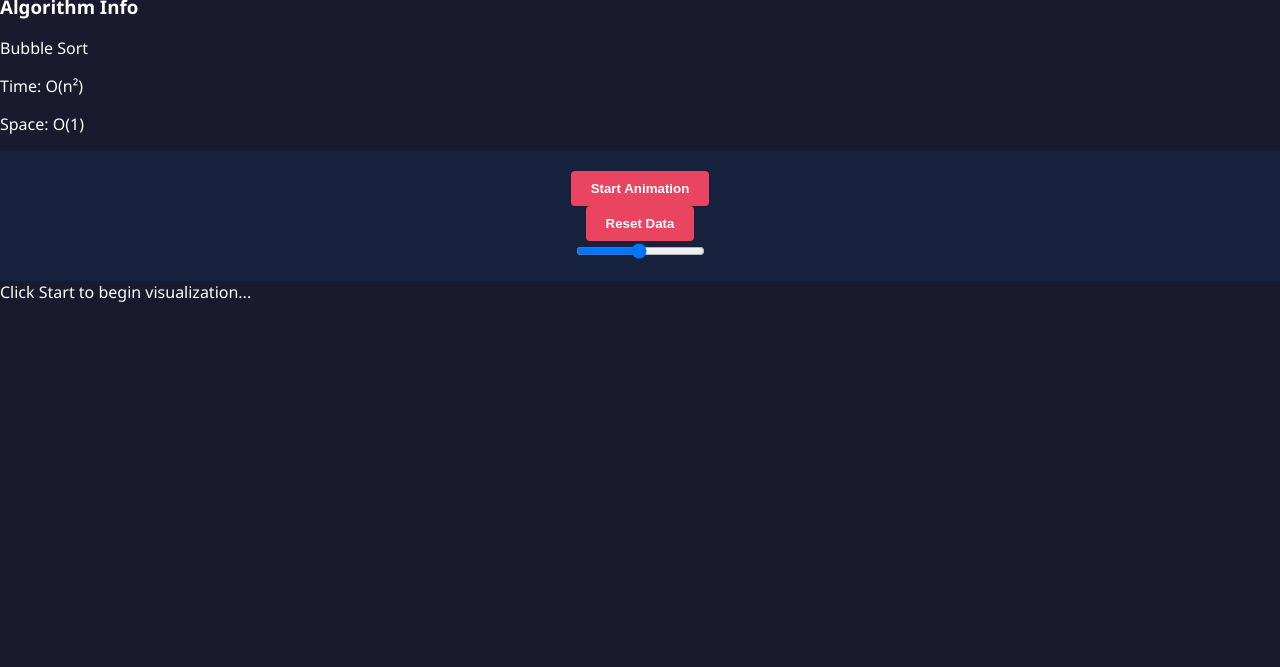
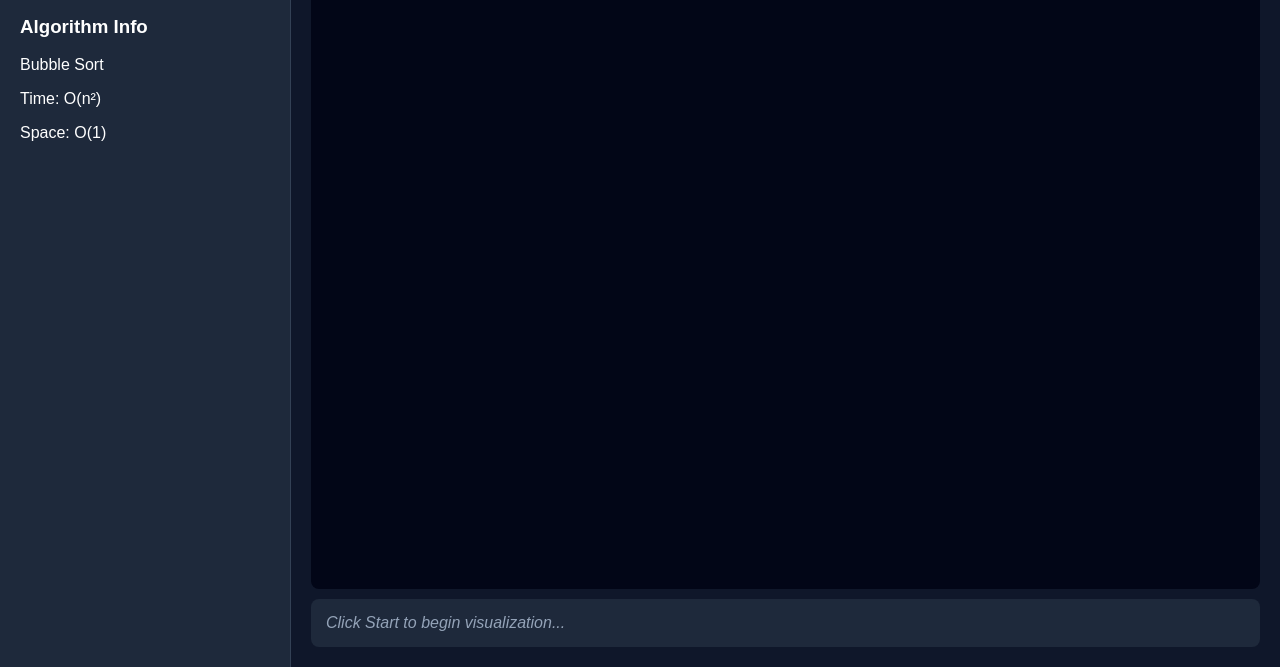
Before and after one commit to u22cs249/MINI, a plain HTML site: page index.html in a window 1280 px wide. Shown: the part 133-800 px from the top of the page. Drawn offline with Linux system fonts and the light colour scheme.

Commit message:
Update style.css

```diff
--- a/style.css
+++ b/style.css
@@ -1,48 +1,38 @@
-body {
-    margin: 0;
-    font-family: 'Segoe UI', Tahoma, Geneva, Verdana, sans-serif;
-    background-color: #1a1a2e;
-    color: white;
+:root {
+    --bg: #0f172a;
+    --sidebar: #1e293b;
+    --accent: #38bdf8;
+    --success: #4ade80;
+    --danger: #fb7185;
 }
 
-header {
+body { margin: 0; background: var(--bg); color: white; font-family: sans-serif; }
+.app-container { display: flex; height: 100vh; }
+
+.sidebar { width: 250px; background: var(--sidebar); padding: 20px; border-right: 1px solid #334155; }
+.main-content { flex-grow: 1; display: flex; flex-direction: column; padding: 20px; }
+
+.toolbar { display: flex; gap: 15px; align-items: center; margin-bottom: 20px; }
+#visualizer-area {
+    flex-grow: 1;
+    background: #020617;
+    border-radius: 8px;
     display: flex;
-    flex-direction: column;
-    align-items: center;
+    align-items: flex-end;
+    justify-content: center;
     padding: 20px;
-    background-color: #16213e;
+    position: relative;
 }
 
-.controls {
-    margin-top: 15px;
+.bar { background: var(--accent); margin: 0 2px; transition: height 0.2s; }
+.comparing { background: var(--danger) !important; }
+.sorted { background: var(--success) !important; }
+
+#step-description {
+    background: #1e293b;
+    padding: 15px;
+    border-radius: 8px;
+    margin-top: 10px;
+    font-style: italic;
+    color: #94a3b8;
 }
-
-button {
-    padding: 10px 20px;
-    margin: 0 10px;
-    cursor: pointer;
-    background-color: #e94560;
-    border: none;
-    color: white;
-    font-weight: bold;
-    border-radius: 4px;
-}
-
-#visualizer-container {
-    display: flex;
-    justify-content: center;
-    align-items: flex-end;
-    height: 400px;
-    padding: 50px;
-}
-
-.bar {
-    width: 20px;
-    margin: 0 2px;
-    background-color: #0f3460;
-    transition: background-color 0.1s;
-}
-
-/* Colors for visualization states */
-.active { background-color: #e94560 !important; } /* Currently comparing */
-.sorted { background-color: #4ecca3 !important; } /* Final position */
```
